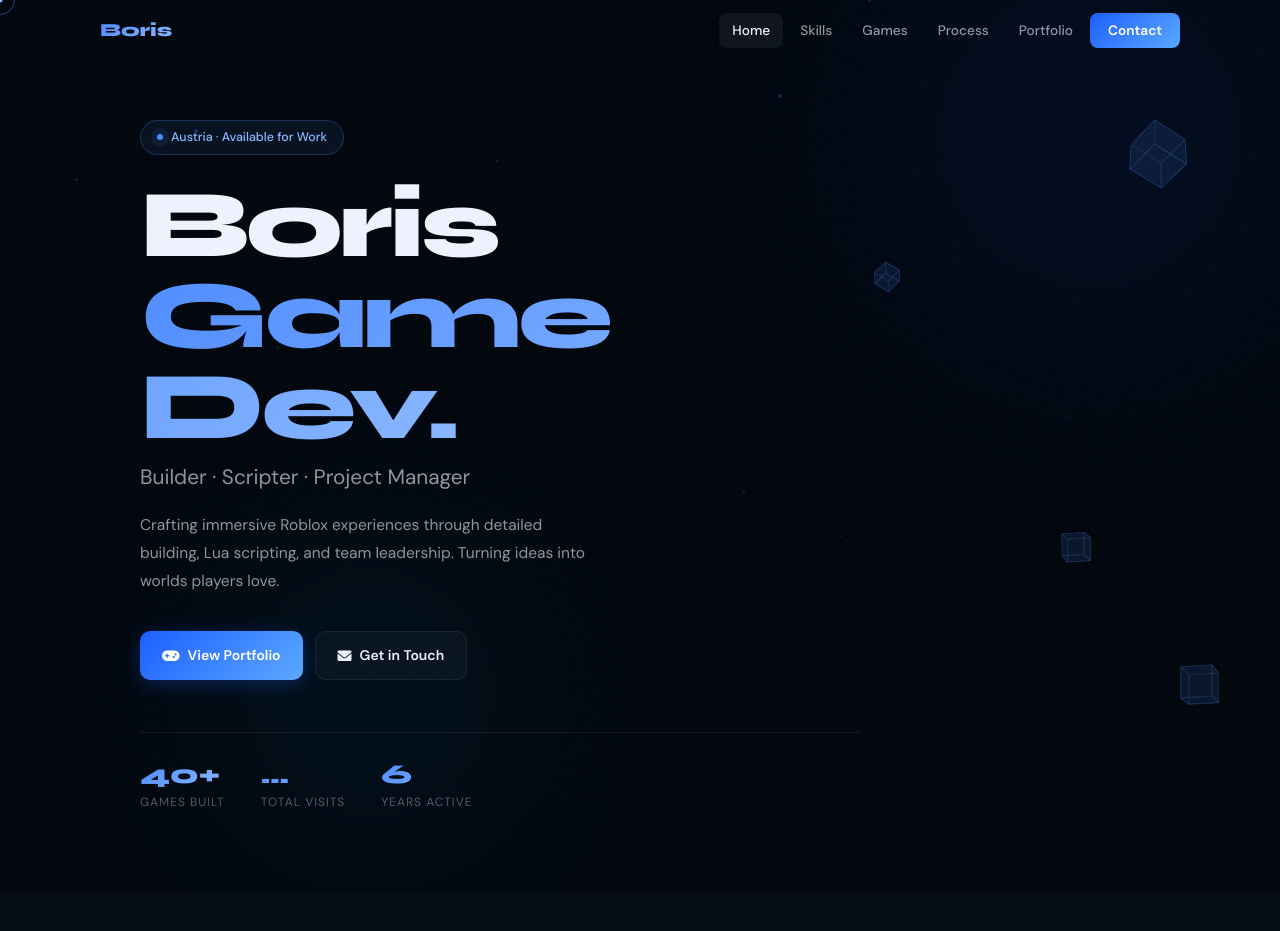
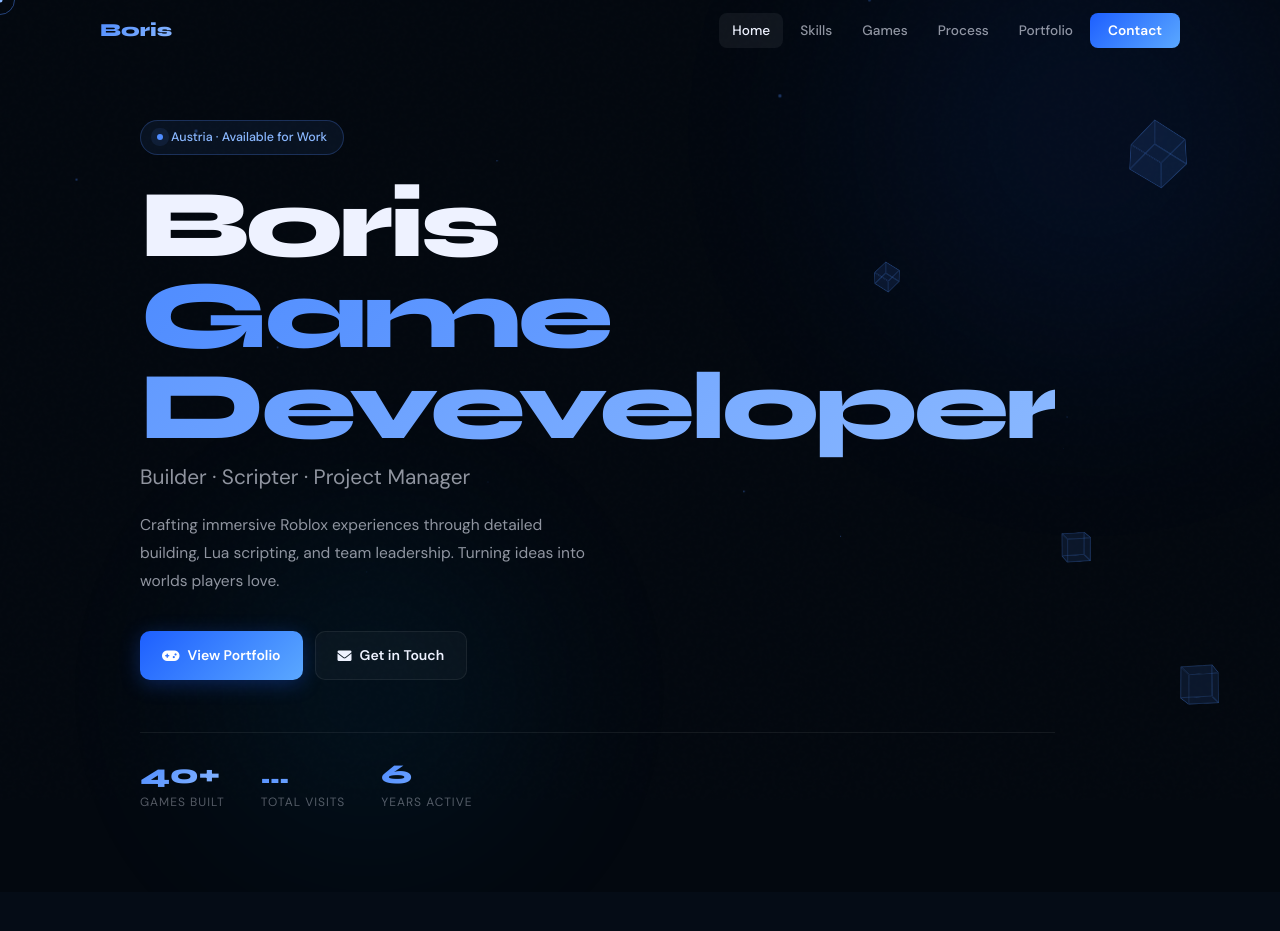
Before and after one commit to Borise08/Boris-Portfolio, a website: page index.html in a window 1280 px wide. Shown: the top 931 px of the page. Drawn offline with Linux system fonts and the light colour scheme; no server answers.

Commit message:
Update index.html

```diff
--- a/index.html
+++ b/index.html
@@ -83,7 +83,7 @@
                 </div>
                 <h1 class="hero-name reveal reveal-delay-1">
                     <span id="hero-name">Boris</span><br>
-                    <span class="gradient-text">Game Dev.</span>
+                    <span class="gradient-text">Game Deveveloper</span>
                 </h1>
                 <p class="hero-subtitle reveal reveal-delay-2" id="hero-subtitle">
                     Builder · Scripter · Project Manager
```
